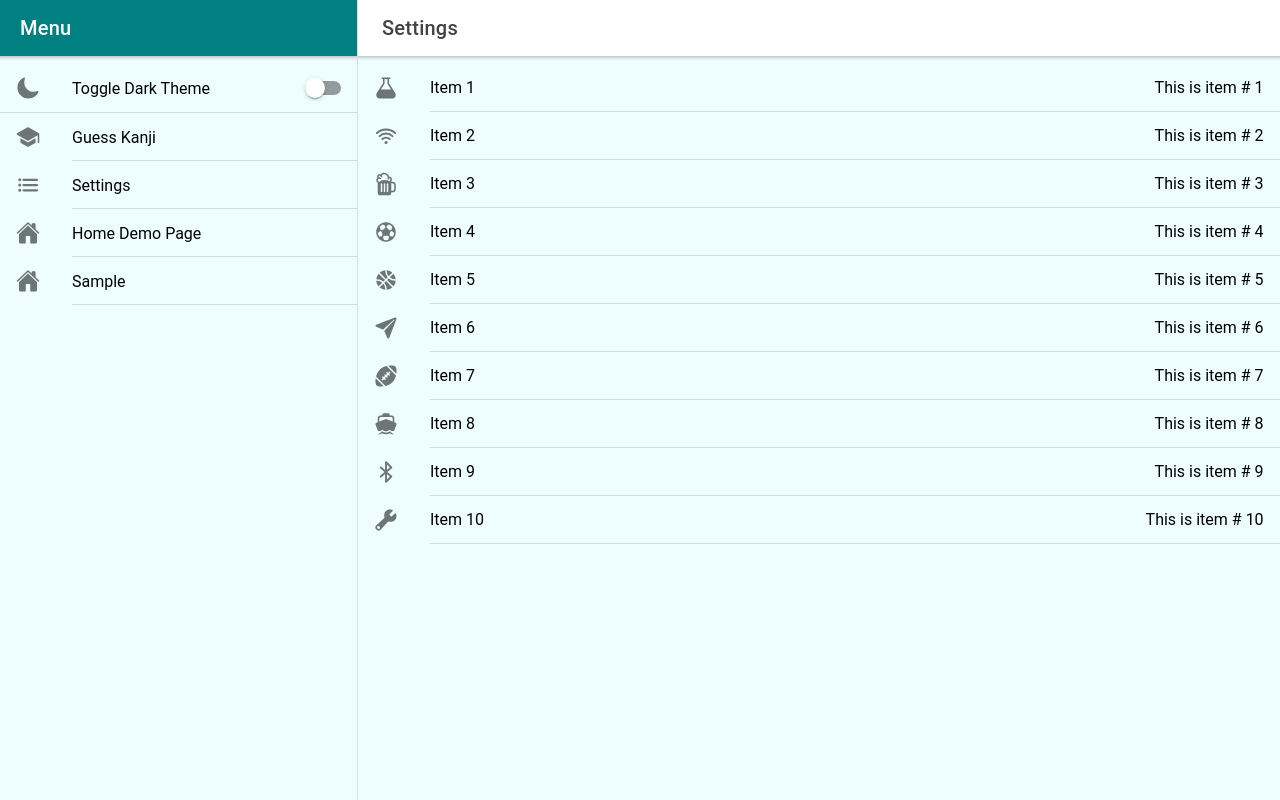
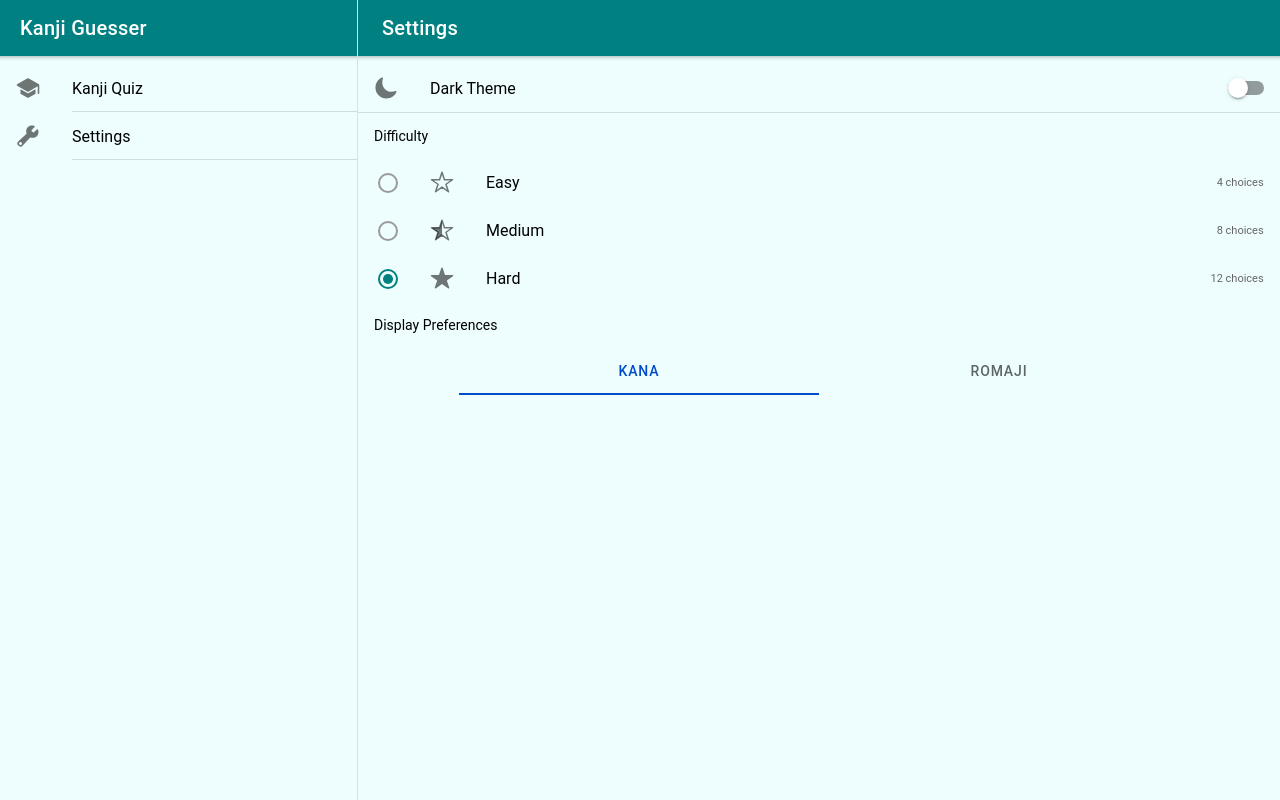
Before and after one commit to tryforceful/kanji-guesser, a React (Create React App) app: page /settings in a window 1280 px wide. Built offline with nearby package versions, Linux system fonts and the light colour scheme.

Commit message:
Proper Settings page with Settings Context as global (non-persisted) storage Connected configurable difficulty setting to Quizzard Added capacitor for future storage needs

```diff
--- a/TODO.yaml
+++ b/TODO.yaml
@@ -5,3 +5,5 @@ TODO:
   - add choice to see in Romaji versus Kana
   - fix layout of buttons with CSS Grid
   - offer choices of Hard (12) Easy (4) Medium (8) difficulty
+  - put X on the "About This App" so we can just show it once for new users
+  - warn that going to settings/menu etc mid-quiz will kill the quiz
--- a/ionic.config.json
+++ b/ionic.config.json
@@ -1,5 +1,7 @@
 {
   "name": "KanjiGuesser",
-  "integrations": {},
+  "integrations": {
+    "capacitor": {}
+  },
   "type": "react"
 }
--- a/package.json
+++ b/package.json
@@ -3,6 +3,7 @@
   "version": "0.0.1",
   "private": true,
   "dependencies": {
+    "@capacitor/core": "1.4.0",
     "@ionic/react": "^4.11.8",
     "@ionic/react-router": "^4.11.8",
     "@testing-library/jest-dom": "^4.2.4",
@@ -60,5 +61,8 @@
       "last 1 safari version"
     ]
   },
-  "description": "Guess the kanji!"
+  "description": "Guess the kanji!",
+  "devDependencies": {
+    "@capacitor/cli": "1.4.0"
+  }
 }
--- a/src/App.tsx
+++ b/src/App.tsx
@@ -13,7 +13,7 @@ import "@ionic/react/css/structure.css"
 import "@ionic/react/css/text-alignment.css"
 import "@ionic/react/css/text-transformation.css"
 import "@ionic/react/css/typography.css"
-import { home, list, school } from "ionicons/icons"
+import { build, school } from "ionicons/icons"
 import React from "react"
 import { Redirect, Route } from "react-router-dom"
 import Menu from "./components/Menu"
@@ -22,30 +22,31 @@ import Home from "./pages/Home"
 import KanjiGuesserPage from "./pages/KanjiGuesserPage"
 import HeaderExample from "./pages/Sample"
 import Settings from "./pages/Settings"
+import { SettingsProvider } from "./state/SettingsContext"
 /* Theme variables */
 import "./theme/variables.scss"
 
 const appPages: AppPage[] = [
   {
-    title: "Guess Kanji",
+    title: "Kanji Quiz",
     url: "/kanji-guess",
     icon: school
   },
   {
     title: "Settings",
     url: "/settings",
-    icon: list
-  },
-  {
-    title: "Home Demo Page",
-    url: "/home",
-    icon: home
-  },
-  {
-    title: "Sample",
-    url: "/sample",
-    icon: home
+    icon: build
   }
+  // {
+  //   title: "Home Demo Page",
+  //   url: "/home",
+  //   icon: home
+  // },
+  // {
+  //   title: "Sample",
+  //   url: "/sample",
+  //   icon: home
+  // }
 ]
 
 const App: React.FC = () => (
@@ -53,6 +54,7 @@ const App: React.FC = () => (
     <IonReactRouter>
       <IonSplitPane contentId="main">
         <Menu appPages={appPages} />
+        <SettingsProvider>
           <IonRouterOutlet id="main">
             <Route path="/home" component={Home} exact={true} />
             <Route path="/settings" component={Settings} exact={true} />
@@ -60,6 +62,7 @@ const App: React.FC = () => (
             <Route path="/sample" component={HeaderExample} exact={true} />
             <Route path="/" render={() => <Redirect to="/kanji-guess" />} exact={true} />
           </IonRouterOutlet>
+        </SettingsProvider>
       </IonSplitPane>
     </IonReactRouter>
   </IonApp>
--- a/src/components/Menu.tsx
+++ b/src/components/Menu.tsx
@@ -8,10 +8,8 @@ import {
   IonMenu,
   IonMenuToggle,
   IonTitle,
-  IonToggle,
   IonToolbar
 } from "@ionic/react"
-import { moon } from "ionicons/icons"
 import React from "react"
 import { RouteComponentProps, withRouter } from "react-router-dom"
 import { AppPage } from "../declarations"
@@ -20,33 +18,24 @@ interface MenuProps extends RouteComponentProps {
   appPages: AppPage[]
 }
 
-function toggleDarkMode(e: CustomEvent) {
-  document.body.classList.toggle("dark", e.detail.checked)
-}
-
 const Menu: React.FunctionComponent<MenuProps> = ({ appPages }) => (
-  <IonMenu contentId="main" type="overlay">
-    <IonHeader>
+  <IonMenu contentId="main" type="push">
+    <IonHeader className="slide-menu-header">
       <IonToolbar color="tertiary">
-        <IonTitle>Menu</IonTitle>
+        <IonTitle>Kanji Guesser</IonTitle>
       </IonToolbar>
     </IonHeader>
     <IonContent>
       <IonHeader collapse="condense">
         {/* somehow this is only used in ios I think? */}
         <IonToolbar color="tertiary">
-          <IonTitle size="large">Settings</IonTitle>
+          <IonTitle size="large">Kanji Guesser</IonTitle>
         </IonToolbar>
         {/* <IonToolbar>
           <IonSearchbar></IonSearchbar>
         </IonToolbar> */}
       </IonHeader>
       <IonList>
-        <IonItem lines="full">
-          <IonIcon slot="start" icon={moon}></IonIcon>
-          <IonLabel>Toggle Dark Theme</IonLabel>
-          <IonToggle id="themeToggle" slot="end" onIonChange={e => toggleDarkMode(e)}></IonToggle>
-        </IonItem>
         {appPages.map((appPage, index) => {
           return (
             <IonMenuToggle key={index} autoHide={false}>
--- a/src/components/Quizzard.tsx
+++ b/src/components/Quizzard.tsx
@@ -3,6 +3,7 @@ import { play } from "ionicons/icons"
 import _shuffle from "lodash.shuffle"
 import React from "react"
 import { KanjiCharacter, QuizData, QuizItem } from "../data/QuizData"
+import { SettingsContext } from "../state/SettingsContext"
 import KanjiButton from "./KanjiButton"
 import QuizQueryCard from "./QuizQueryCard"
 
@@ -21,17 +22,38 @@ interface State {
   quizDeck: QuizItem[]
   currentItemIdx: number
   currentShuffledKanji: KanjiCharacter[]
+  numButtonsToShow: number
 }
 
 class Quizzard extends React.Component<Props, State> {
+  //declare context: SettingsObj
+  static contextType = SettingsContext
+
   constructor(props: Props) {
     super(props)
 
     this.state.quizDeck = _shuffle([...QuizData])
+  }
 
-    this.state.currentShuffledKanji = _shuffle(
+  componentDidMount() {
+    //called after constructor
+
+    const firstKanjiChoices: KanjiCharacter[] =
       this.state.quizDeck[this.state.currentItemIdx]?.kanjiChoices || []
-    )
+
+    const [settings] = this.context
+
+    this.setState({
+      numButtonsToShow: this.context.quizDifficulty,
+      currentShuffledKanji: _shuffle(firstKanjiChoices.slice(0, settings.quizDifficulty))
+    })
+  }
+
+  componentDidUpdate() {
+    const [settings] = this.context
+
+    if (settings.quizDifficulty !== this.state.numButtonsToShow)
+      this.setState({ numButtonsToShow: settings.quizDifficulty })
   }
 
   state: State = {
@@ -39,15 +61,12 @@ class Quizzard extends React.Component<Props, State> {
 
     quizDeck: [],
     currentItemIdx: 0,
-    currentShuffledKanji: []
+    currentShuffledKanji: [],
+    numButtonsToShow: 0
   }
 
   get currentQuizItem(): QuizItem {
     return this.state.quizDeck[this.state.currentItemIdx]
-  }
-
-  get currentKanjiChoices(): KanjiCharacter[] {
-    return this.state.currentShuffledKanji
   }
 
   get userHasChosen(): boolean {
@@ -59,11 +78,14 @@ class Quizzard extends React.Component<Props, State> {
   }
 
   moveToNextCard = (): void => {
-    this.setState(state => ({
-      userChoice: null,
-      currentItemIdx: state.currentItemIdx + 1,
-      currentShuffledKanji: _shuffle(state.quizDeck[state.currentItemIdx + 1]?.kanjiChoices || [])
-    }))
+    this.setState(state => {
+      const newKanjiChoices = this.state.quizDeck[this.state.currentItemIdx]?.kanjiChoices || []
+      return {
+        userChoice: null,
+        currentItemIdx: state.currentItemIdx + 1,
+        currentShuffledKanji: _shuffle(newKanjiChoices.slice(0, this.state.numButtonsToShow))
+      }
+    })
   }
 
   handleUserAnswer = (choice: KanjiCharacter): void => {
@@ -82,7 +104,7 @@ class Quizzard extends React.Component<Props, State> {
         <QuizQueryCard currentQuizItem={this.currentQuizItem} userChoice={this.state.userChoice} />
         <IonGrid className="kanji-choice-grid">
           <IonRow class="ion-justify-content-center">
-            {this.currentKanjiChoices.map((kanjiOption, index) => {
+            {this.state.currentShuffledKanji.map((kanjiOption, index) => {
               return (
                 <IonCol key={index} sizeXs="auto" class="ion-text-center">
                   <KanjiButton
--- a/src/pages/KanjiGuesserPage.tsx
+++ b/src/pages/KanjiGuesserPage.tsx
@@ -1,22 +1,10 @@
-import {
-  IonButton,
-  IonButtons,
-  IonChip,
-  IonContent,
-  IonHeader,
-  IonIcon,
-  IonLabel,
-  IonMenuButton,
-  IonPage,
-  IonTitle,
-  IonToolbar
-} from "@ionic/react"
+import { IonButton, IonButtons, IonChip, IonContent, IonHeader, IonIcon, IonLabel, IonMenuButton, IonPage, IonTitle, IonToolbar } from "@ionic/react"
 import { exit, thumbsDown, thumbsUp } from "ionicons/icons"
 import React from "react"
 import FinishScreen from "../components/FinishScreen"
 import Quizzard from "../components/Quizzard"
 import StartScreen from "../components/StartScreen"
-import "./KanjiGuesserPage.scss"
+import "../theme/KanjiGuesserPage.scss"
 
 interface Props {}
 
@@ -109,11 +97,11 @@ class KanjiGuesser extends React.Component<Props, State> {
           </IonButton>
         </IonButtons>
         <div slot="end">
-          <IonChip color="success">
+          <IonChip className="unclickable" color="success">
             <IonIcon icon={thumbsUp} />
             <IonLabel>{this.state.numCorrect}</IonLabel>
           </IonChip>
-          <IonChip color="danger">
+          <IonChip className="unclickable" color="danger">
             <IonIcon icon={thumbsDown} />
             <IonLabel>{this.state.numIncorrect}</IonLabel>
           </IonChip>
@@ -128,7 +116,7 @@ class KanjiGuesser extends React.Component<Props, State> {
             <IonButtons slot="start">
               <IonMenuButton />
             </IonButtons>
-            <IonTitle>Guess the Kanji!</IonTitle>
+            <IonTitle>Kanji Guesser</IonTitle>
           </IonToolbar>
           {this.state.quizState === QuizzardState.InProgress && QuizzardToolbar}
         </IonHeader>
--- a/src/pages/Settings.tsx
+++ b/src/pages/Settings.tsx
@@ -4,31 +4,29 @@ import {
   IonHeader,
   IonIcon,
   IonItem,
+  IonLabel,
   IonList,
+  IonListHeader,
   IonMenuButton,
+  IonNote,
   IonPage,
+  IonRadio,
+  IonRadioGroup,
+  IonSegment,
+  IonSegmentButton,
   IonTitle,
+  IonToggle,
   IonToolbar
-} from "@ionic/react";
-import {
-  americanFootball,
-  basketball,
-  beer,
-  bluetooth,
-  boat,
-  build,
-  flask,
-  football,
-  paperPlane,
-  wifi
-} from "ionicons/icons";
-import React from "react";
+} from "@ionic/react"
+import { moon, star, starHalf, starOutline } from "ionicons/icons"
+import React from "react"
+import { KanaDisplay, QuizDifficulty, useSettings } from "../state/SettingsContext"
 
 const ListPage: React.FC = () => {
   return (
     <IonPage>
       <IonHeader>
-        <IonToolbar>
+        <IonToolbar color="tertiary">
           <IonButtons slot="start">
             <IonMenuButton />
           </IonButtons>
@@ -40,36 +38,115 @@ const ListPage: React.FC = () => {
         <ListItems />
       </IonContent>
     </IonPage>
-  );
-};
+  )
+}
 
-const ListItems = () => {
-  const icons = [
-    flask,
-    wifi,
-    beer,
-    football,
-    basketball,
-    paperPlane,
-    americanFootball,
-    boat,
-    bluetooth,
-    build
-  ];
+const ListItems: React.FC<{}> = () => {
+  // const icons = [
+  //   flask,
+  //   wifi,
+  //   beer,
+  //   football,
+  //   basketball,
+  //   paperPlane,
+  //   americanFootball,
+  //   boat,
+  //   bluetooth,
+  //   build
+  // ]
 
-  const items = [1, 2, 3, 4, 5, 6, 7, 8, 9, 10].map(x => {
-    return (
-      <IonItem key={x}>
-        <IonIcon icon={icons[x - 1]} slot="start" />
-        Item {x}
-        <div className="item-note" slot="end">
-          This is item # {x}
-        </div>
+  // const items = [1, 2, 3, 4, 5, 6, 7, 8, 9, 10].map(x => {
+  //   return (
+  //     <IonItem key={x}>
+  //       <IonIcon icon={icons[x - 1]} slot="start" />
+  //       Item {x}
+  //       <div className="item-note" slot="end">
+  //         This is item # {x}
+  //       </div>
+  //     </IonItem>
+  //   )
+  // })
+
+  const [settings, setSettings] = useSettings()
+
+  // //update local state with global Settings context info
+  // useEffect(() => {
+  //   localState = settings
+  // }, []) //empty array signifies only on first render
+
+  function toggleDarkMode(e: CustomEvent) {
+    document.body.classList.toggle("dark", e.detail.checked)
+
+    setSettings(prevState => ({ ...prevState, darkThemeOn: e.detail.checked })) //turn this into a reducer!!!
+  }
+
+  function quizDifficultyToggled(e: CustomEvent): void {
+    console.log(e.detail.value)
+
+    setSettings(prevState => ({ ...prevState, quizDifficulty: e.detail.value })) //turn this into a reducer!!!
+  }
+
+  function kanaDisplayToggled(e: CustomEvent): void {
+    console.log(e.detail.value)
+
+    setSettings(prevState => {
+      return { ...prevState, kanaDisplayChoice: e.detail.value }
+    }) //turn this into a reducer!!!
+  }
+
+  return (
+    <IonList>
+      <IonItem lines="full">
+        <IonIcon slot="start" icon={moon}></IonIcon>
+        <IonLabel>Dark Theme</IonLabel>
+        <IonToggle
+          id="themeToggle"
+          slot="end"
+          checked={settings.darkThemeOn}
+          onIonChange={e => toggleDarkMode(e)}
+        ></IonToggle>
       </IonItem>
-    );
-  });
+      <IonRadioGroup value={settings.quizDifficulty} onIonChange={quizDifficultyToggled}>
+        <IonListHeader>
+          <IonLabel>Difficulty</IonLabel>
+        </IonListHeader>
 
-  return <IonList>{items}</IonList>;
-};
+        <IonItem lines="none">
+          <IonRadio color="tertiary" slot="start" value={QuizDifficulty.Easy} />
+          <IonIcon slot="start" icon={starOutline}></IonIcon>
+          <IonLabel>Easy</IonLabel>
+          <IonNote slot="end">{QuizDifficulty.Easy} choices</IonNote>
+        </IonItem>
 
-export default ListPage;
+        <IonItem lines="none">
+          <IonRadio color="tertiary" slot="start" value={QuizDifficulty.Medium} />
+          <IonIcon slot="start" icon={starHalf}></IonIcon>
+          <IonLabel>Medium</IonLabel>
+          <IonNote slot="end">{QuizDifficulty.Medium} choices</IonNote>
+        </IonItem>
+
+        <IonItem lines="none">
+          <IonRadio color="tertiary" slot="start" value={QuizDifficulty.Hard} />
+          <IonIcon slot="start" icon={star}></IonIcon>
+          <IonLabel>Hard</IonLabel>
+          <IonNote slot="end">{QuizDifficulty.Hard} choices</IonNote>
+        </IonItem>
+      </IonRadioGroup>
+
+      <IonListHeader>
+        <IonLabel>Display Preferences</IonLabel>
+      </IonListHeader>
+
+      <IonSegment value={settings.kanaDisplayChoice} onIonChange={kanaDisplayToggled}>
+        <IonSegmentButton value={KanaDisplay.Kana}>
+          <IonLabel>{KanaDisplay.Kana}</IonLabel>
+        </IonSegmentButton>
+        <IonSegmentButton value={KanaDisplay.Romaji}>
+          <IonLabel>{KanaDisplay.Romaji}</IonLabel>
+        </IonSegmentButton>
+      </IonSegment>
+    </IonList>
+  )
+}
+
+export default ListPage
--- /dev/null
+++ b/src/state/SettingsContext.tsx
@@ -0,0 +1,48 @@
+// inspired by https://kentcdodds.com/blog/application-state-management-with-react
+
+import React, { useState } from "react"
+
+export enum KanaDisplay {
+  Kana = "Kana",
+  Romaji = "Romaji"
+}
+
+export enum QuizDifficulty {
+  Easy = 4,
+  Medium = 8,
+  Hard = 12
+}
+
+export interface SettingsObj {
+  darkThemeOn: boolean
+  kanaDisplayChoice: KanaDisplay
+  quizDifficulty: QuizDifficulty
+}
+
+export const initialSettings: SettingsObj = {
+  darkThemeOn: false,
+  kanaDisplayChoice: KanaDisplay.Kana,
+  quizDifficulty: QuizDifficulty.Hard
+}
+
+type SettingsContext = [SettingsObj, React.Dispatch<React.SetStateAction<SettingsObj>>]
+
+export const SettingsContext: React.Context<SettingsContext> = React.createContext(
+  // This one will not be used unless the context is refrenced while providerless
+  //useState(initialSettings)
+  (undefined as unknown) as SettingsContext
+)
+
+function useSettings() {
+  const context = React.useContext(SettingsContext)
+  if (!context) throw new Error("useSettings must be used within a SettingsContext.Provider")
+  return context
+}
+
+const SettingsProvider: React.FC<{}> = props => {
+  //const [settings, setSettings] = useState(initialSettings)
+  //const value = React.useMemo(() => [settings, setSettings], [settings])
+  return <SettingsContext.Provider value={useState(initialSettings)} {...props} />
+}
+
+export { SettingsProvider, useSettings }
--- a/src/pages/KanjiGuesserPage.scss
+++ b/src/theme/KanjiGuesserPage.scss
@@ -49,3 +49,7 @@
     max-width: 768px;
   }
 }
+
+.unclickable {
+  cursor: auto;
+}
--- a/src/theme/variables.scss
+++ b/src/theme/variables.scss
@@ -12,6 +12,10 @@ body:not(.dark) {
 
 ion-card ion-card-content ul {
   font-size: 20px;
+}
+
+.slide-menu-header {
+  background-color: var(--ion-color-tertiary);
 }
 
 // iOS Styles
```
Also changed, not shown: capacitor.config.json (added, +8 -0 lines), 1 other file (tests, documents, lock files or other folders). Lines whose indentation alone changed are shown as unchanged.
